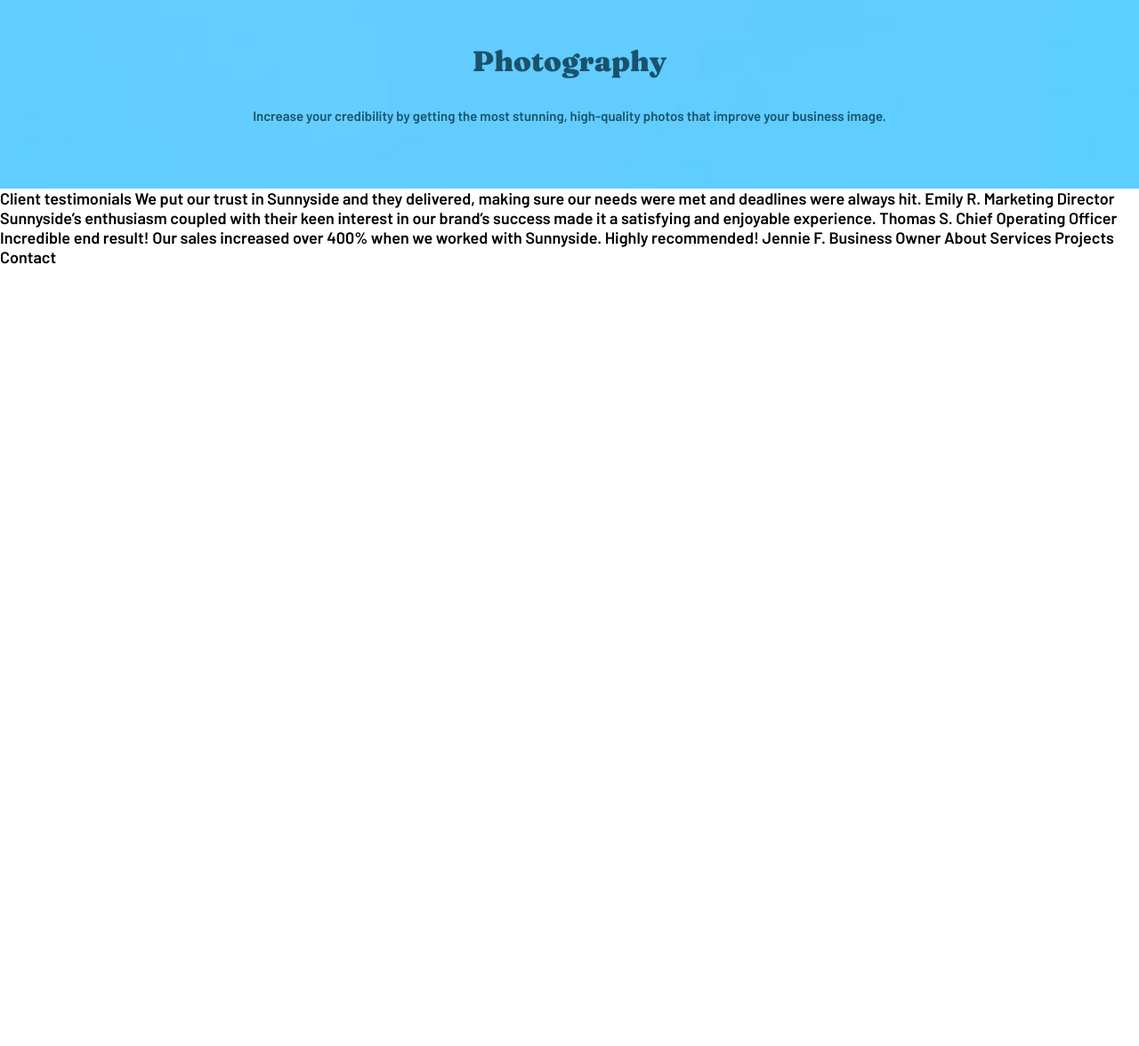
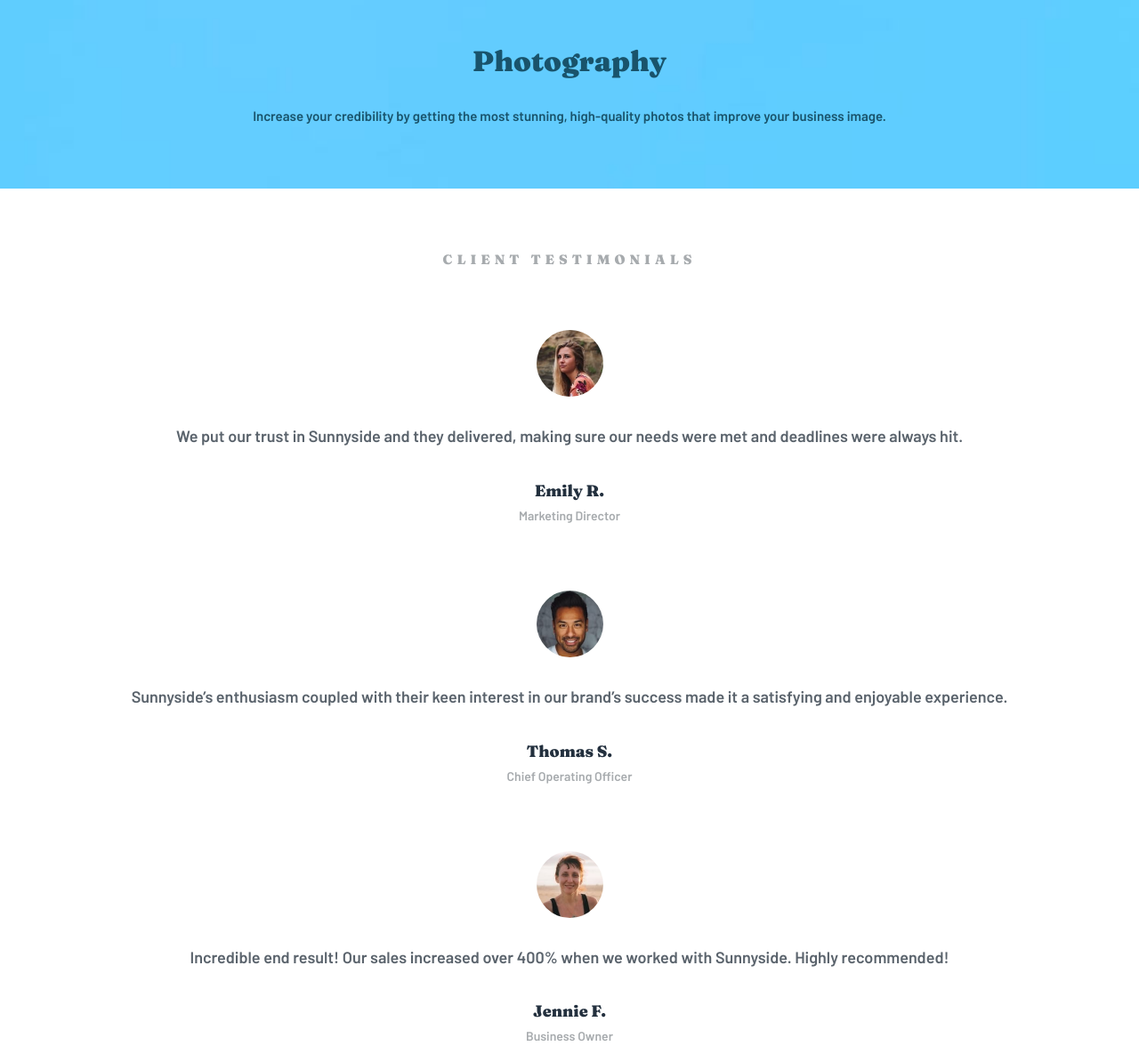
Before and after one commit to vircoding/sunnyside-agency-landing-page-frontend-mentor, a plain HTML site: page index.html in a window 1280 px wide. Shown: the part 8729-9905 px from the top of the page at 89% size. Before the commit the page ends 9029 px from the top, so only its background shows below. Drawn offline with Linux system fonts and the light colour scheme.

Commit message:
testimonial section

```diff
--- a/css/styles.css
+++ b/css/styles.css
@@ -228,6 +228,52 @@ body {
     font-size: 15px;
 }
 
+.testimonials {
+    padding: 0 25px 20px;
+    text-align: center;
+}
+
+.testimonials-title {
+    padding: 70px 0;
+    color: var(--grayish-blue);
+    text-transform: uppercase;
+    font-family: var(--fraunces);
+    letter-spacing: 5px;
+    font-size: 15px;
+    font-weight: 900;
+}
+
+.testimonial-client {
+    padding-bottom: 75px;
+}
+
+.client-avatar {
+    display: block;
+    margin: 0 auto;
+    width: 75px;
+    overflow: hidden;
+    border-radius: 50%;
+    margin-bottom: 30px;
+}
+
+.client-testimony {
+    color: var(--very-dark-grayish-blue);
+    line-height: 1.6;
+    margin-bottom: 33px;
+}
+
+.client-name {
+    font-family: var(--fraunces);
+    font-weight: 900;
+    color: var(--very-dark-desaturated-blue);
+    line-height: 1.6;
+}
+
+.client-position {
+    font-size: 14px;
+    color: var(--grayish-blue);
+}
+
 /* Media Queries */
 @media (min-width: 720px) {
 }
--- a/index.html
+++ b/index.html
@@ -39,7 +39,6 @@
             <h1 class="top-title">We are creatives</h1>
             <img src="./images/icon-arrow-down.svg" alt="An Arrow Icon" />
         </header>
-
         <section class="middle">
             <div class="middle-item illustration transform"></div>
             <div class="middle-item info">
@@ -76,12 +75,37 @@
                 </p>
             </div>
         </section>
-
-        Client testimonials We put our trust in Sunnyside and they delivered, making sure our needs
-        were met and deadlines were always hit. Emily R. Marketing Director Sunnyside’s enthusiasm
-        coupled with their keen interest in our brand’s success made it a satisfying and enjoyable
-        experience. Thomas S. Chief Operating Officer Incredible end result! Our sales increased
-        over 400% when we worked with Sunnyside. Highly recommended! Jennie F. Business Owner About
-        Services Projects Contact
+        <section class="testimonials">
+            <h3 class="testimonials-title">Client testimonials</h3>
+            <figure class="testimonial-client">
+                <img src="./images/image-emily.jpg" alt="A Client Avatar" class="client-avatar" />
+                <blockquote class="client-testimony">
+                    We put our trust in Sunnyside and they delivered, making sure our needs were met
+                    and deadlines were always hit.
+                </blockquote>
+                <figcaption class="client-name">Emily R.</figcaption>
+                <span class="client-position">Marketing Director</span>
+            </figure>
+            <figure class="testimonial-client">
+                <img src="./images/image-thomas.jpg" alt="A Client Avatar" class="client-avatar" />
+                <blockquote class="client-testimony">
+                    Sunnyside’s enthusiasm coupled with their keen interest in our brand’s success
+                    made it a satisfying and enjoyable experience.
+                </blockquote>
+                <figcaption class="client-name">Thomas S.</figcaption>
+                <span class="client-position">Chief Operating Officer</span>
+            </figure>
+            <figure class="testimonial-client">
+                <img src="./images/image-jennie.jpg" alt="A Client Avatar" class="client-avatar" />
+                <blockquote class="client-testimony">
+                    Incredible end result! Our sales increased over 400% when we worked with
+                    Sunnyside. Highly recommended!
+                </blockquote>
+                <figcaption class="client-name">Jennie F.</figcaption>
+                <span class="client-position">Business Owner</span>
+            </figure>
+        </section>
+        <!-- About Services
+        Projects Contact -->
     </body>
 </html>
```
